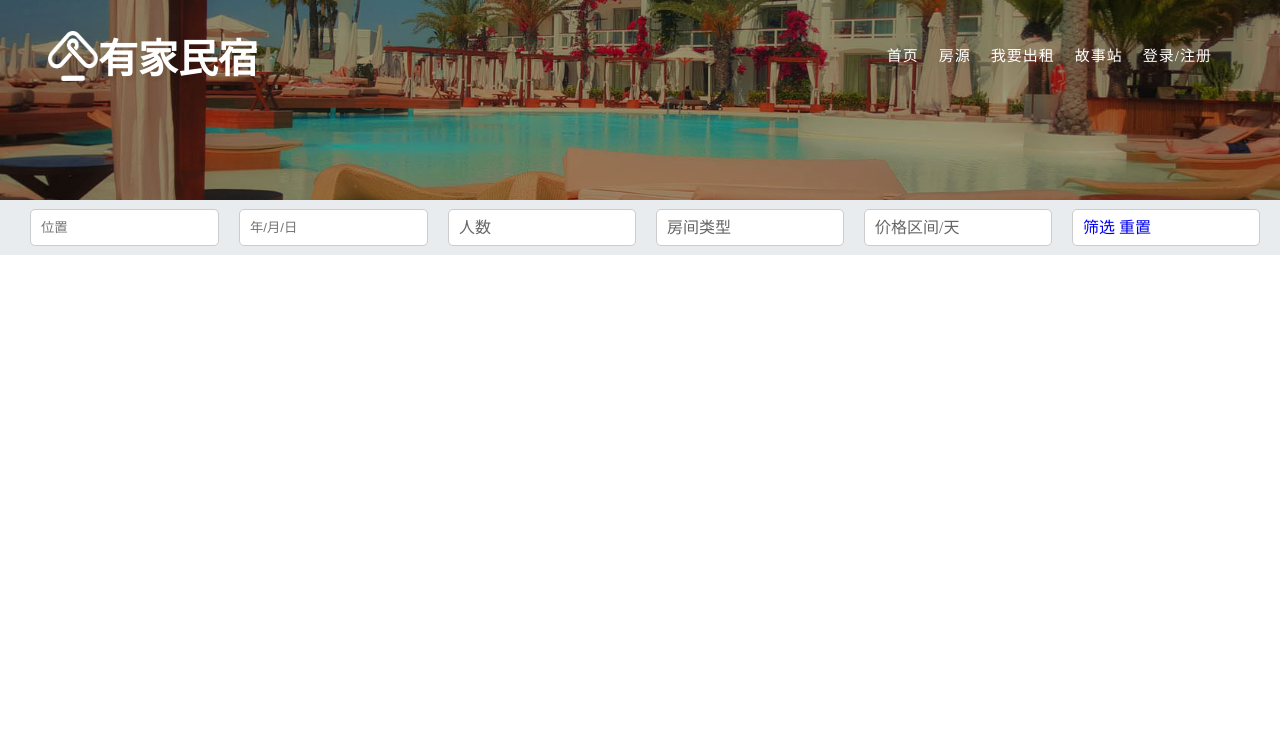
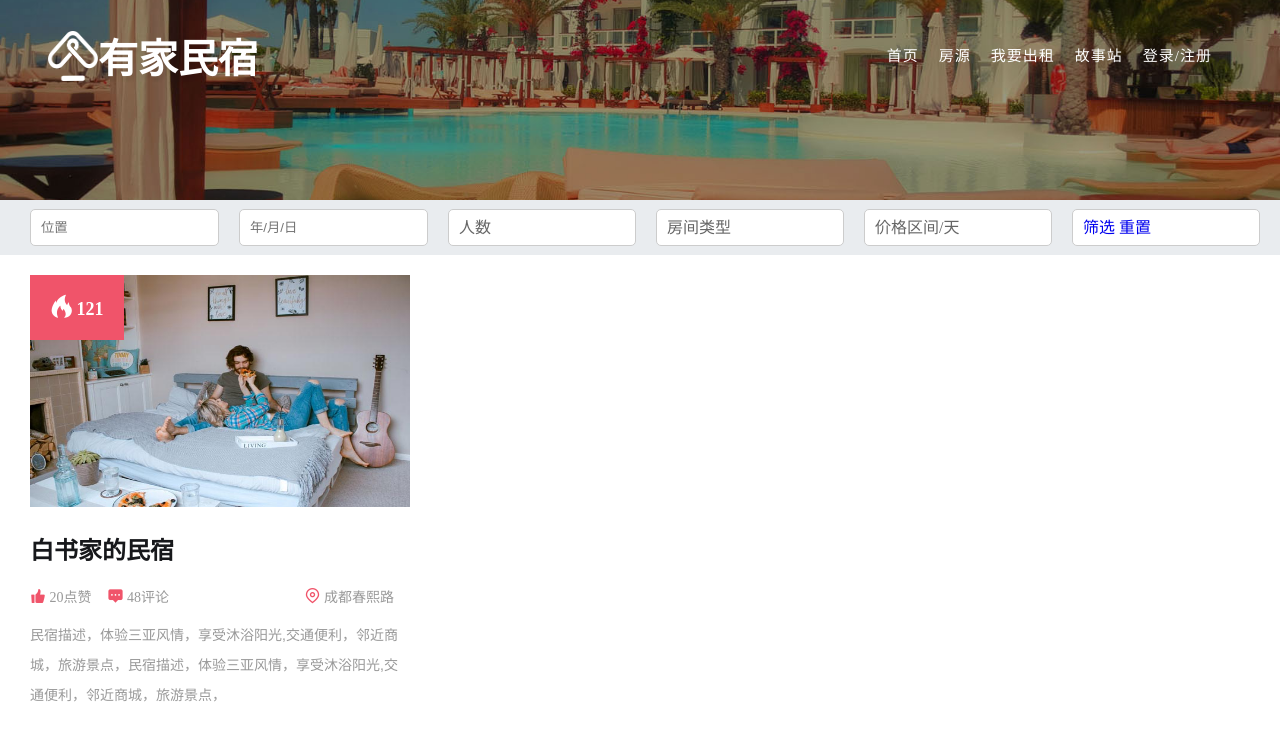
Before and after one commit to SmallCuiCui/gitfile, a PHP site: page /home-source.html in a window 1280 px wide. Shown: the top 753 px of the page. Run offline with PHP 8.4, Linux system fonts and the light colour scheme.

Commit message:
2019-4-10

```diff
--- a/Youjia/css/home-source.css
+++ b/Youjia/css/home-source.css
@@ -43,3 +43,90 @@ section form dl dd{
 	left: 200px;
 	background-color: #e9ecef;
 }
+.content{
+	padding: 20px 30px;
+	box-sizing: border-box;
+}
+
+.hot-wrap{
+	display: flex;
+	flex-wrap: wrap;
+	justify-content: space-between;
+}
+.hot-wrap .post{
+	/*height: 450px;*/
+	width: 380px;
+}
+ .hot-wrap .post .post-top{
+	width: 380px;
+	height: 232px;
+	position: relative;
+}
+.hot-wrap .post .post-top a{
+	display: block;
+}
+ .hot-wrap .post .post-top a img{
+	height: 232px;
+	width: 380px;
+}
+.hot-wrap .post .post-top h3{
+	padding: 20px 20px;
+	background-color: #f0546a;
+	font-size: 18px;
+	position: absolute;
+	top: 0;
+	left: 0;
+	color: white;
+}
+.hot-wrap .post .post-top h3 i{
+	font-size: 22px !important;
+	color: white !important;
+}
+.hot-wrap .post .post-bot{
+	padding: 24px 0;
+}
+.hot-wrap .post .post-bot h4{
+	font-size: 24px;
+	color: #17181b;
+	margin-bottom: 20px;
+}
+.hot-wrap .post .post-bot ul{
+	height: 24px;
+}
+.hot-wrap .post .post-bot ul li{
+	float: left;
+	margin-right:16px ;
+	font-size: 14px;
+}
+.hot-wrap .post .post-bot ul li:last-child{
+	float: right;
+}
+.hot-wrap .post .post-bot ul li a{
+	color: #999999;
+}
+.hot-wrap .post .post-bot ul li i{
+	color: #f0546a !important;
+	font-size: 16px;
+}
+.hot-wrap .post .post-bot p{
+	margin-top: 10px;
+	font-size: 14px;
+	line-height: 30px;
+	color: #999999;
+}
+.hot-wrap .post .post-bot .order{
+	width: 120px;
+	height: 50px;
+	letter-spacing: 2px;
+	display: block;
+	margin-top: 24px;
+	margin-left: 10px;
+	font-size: 14px;
+	color: white;
+	text-align: center;
+	line-height: 50px;
+	background-color: #17181b;
+}
+.hot-wrap .post .post-bot .order:hover{
+	opacity: .9;
+}
--- a/Youjia/home-source.html
+++ b/Youjia/home-source.html
@@ -185,6 +185,50 @@
 				<!-- 日历 -->
 		</section>
 
+		<div class="content">
+
+			<div class="hot-wrap">
+					<div class="post">
+						<div class="post-top">
+							<a href="#">
+								<img src="img/price1.jpg" alt="" />
+							</a>
+							<h3>
+								<i class="iconfont icon-redu"></i>
+								<span>121</span>
+							</h3>
+						</div>
+						<div class="post-bot">
+							<h4>白书家的民宿</h4>
+							<ul>
+								<li>
+									<a href="#">
+										<i class="iconfont icon-dianzan"></i>
+										<span>20点赞</span>
+									</a>
+								</li>
+								<li>
+									<a href="#">
+										<i class="iconfont icon-pinglun-"></i>
+										<span>48评论</span>
+									</a>
+								</li>
+								<li>
+									<a href="#">
+										<i class="iconfont icon-didian"></i>
+										<span>成都春熙路</span>
+									</a>
+								</li>
+							</ul>
+							<p>民宿描述，体验三亚风情，享受沐浴阳光,交通便利，邻近商城，旅游景点，民宿描述，体验三亚风情，享受沐浴阳光,交通便利，邻近商城，旅游景点，</p>
+						</div>
+
+					</div>
+
+
+				</div>
+		</div>
+
 
 		<script type="text/javascript" src="js/jquery-2.1.0.js"></script>
 		<script type="text/javascript" src="js/global.js"></script>
--- a/Youjia/js/home-source.js
+++ b/Youjia/js/home-source.js
@@ -1,9 +1,37 @@
+
+//获取数据
 $.getJSON('static/homeSource.json',function(data){
 	console.log(data);
+	var house = data.source;
+	var post = document.creatDocumentFragement;
+	for(var i=0;i<house.length;i++){
+		var post = document.creatElement('div');
+		post.className = 'post';
+
+		var post-top = document.creatElement('div');
+		var a = document.creatElement('a');
+		a.href = '#';
+		a.innerHTML = '<img src='+house[0].src[0]+' alt="" />';
+		post-top.appendChilde(a);
+		var h3 = document.creatElement('h3');
+		var i = document.creatElement('i');
+		i.className = "iconfont icon-redu";
+		h3.appendChilde(i);
+		var span = document.creatElement('span');
+		span.innerHTML = house[0].price;
+		h3.appendChilde(span);
+		post-top.appendChilde(h3);
+		post.appendChilde(post-top);
+
+		var post-bot = document.creatElement('div');
+		var h4= document.creatElement('h4');
+		h4.innerHTML = house[0].houseName;
+		post-bot,appendChilde(h4);
+
+		post.appendChilde(post-bot);
+	}
 });
-$.getJSON('static/order.json',function(data){
-	console.log(data);
-});
+
 
 /*var request = new XMLHttpRequest();
 			request.open('GET','homeSorce.json');
--- a/Youjia/static/homeSource.json
+++ b/Youjia/static/homeSource.json
@@ -5,30 +5,17 @@
     {
       "houseId": 1,
       "housterId": 58,
+      "src":["img/price1.jpg",""],
       "houseName": "白书名宿",
       "price": 210,
       "address": "成都玉林路",
       "score": 21,
-      "desc": "名宿的描述",
+      "descript": "民宿描述，体验三亚风情，享受沐浴阳光,交通便利，邻近商城，旅游景点，民宿描述，体验三亚风情，享受沐浴阳光,交通便利，邻近商城，旅游景点，",
       "equip": "设备设施",
       "imgs": [],
       "order-history": [],
       "rent-class": "出租类型",
       "comments": ["评论"]
-    },
-    {
-      "houseId": 1,
-      "houster": 58,
-      "houseName": "白书名宿",
-      "price": 210,
-      "address": "成都玉林路",
-      "score": 21,
-      "desc": "名宿的描述",
-      "equip": "设备",
-      "imgs": [],
-      "order-history": [],
-      "rent-class": "",
-      "comments": []
     }
   ]
 }
```
